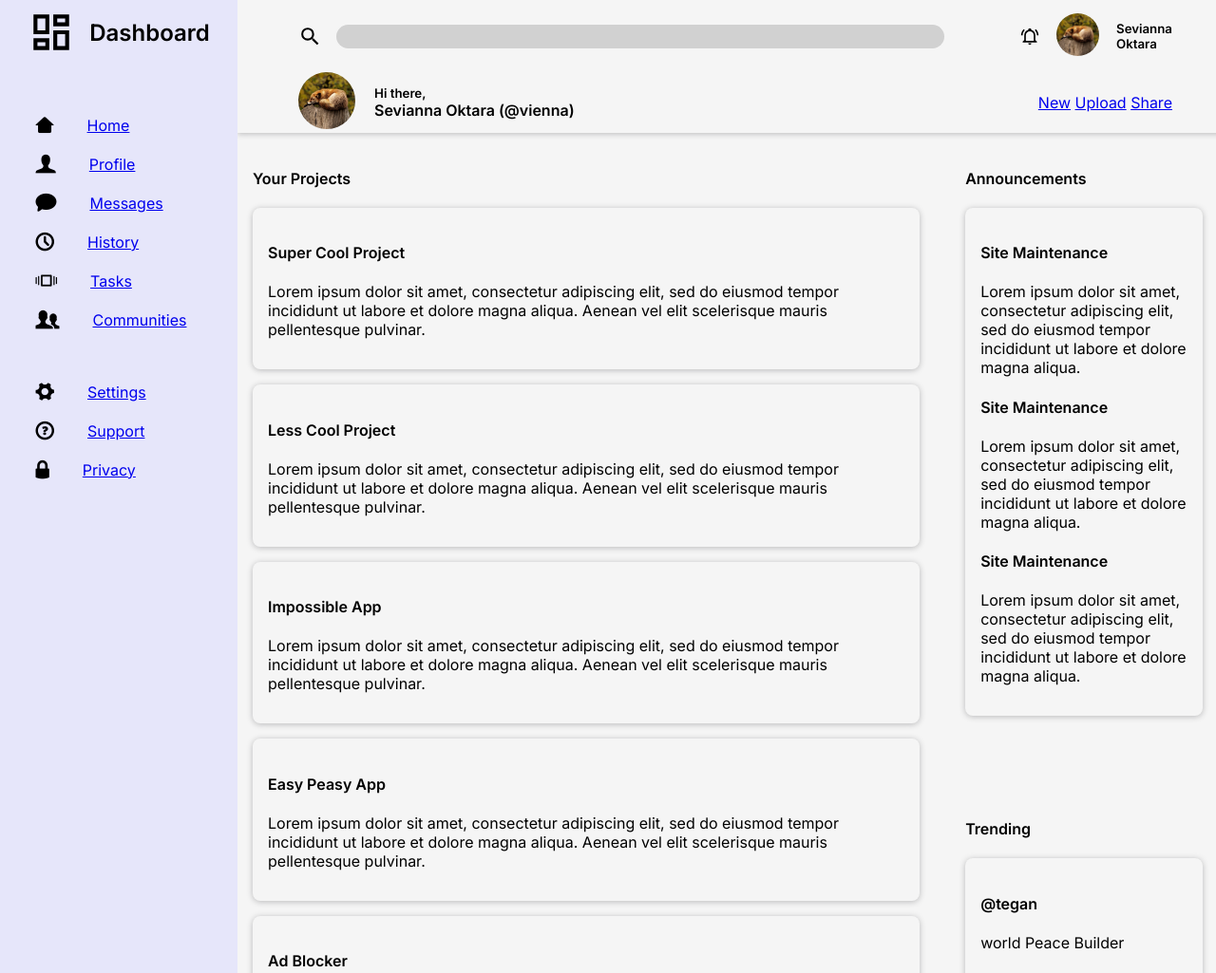
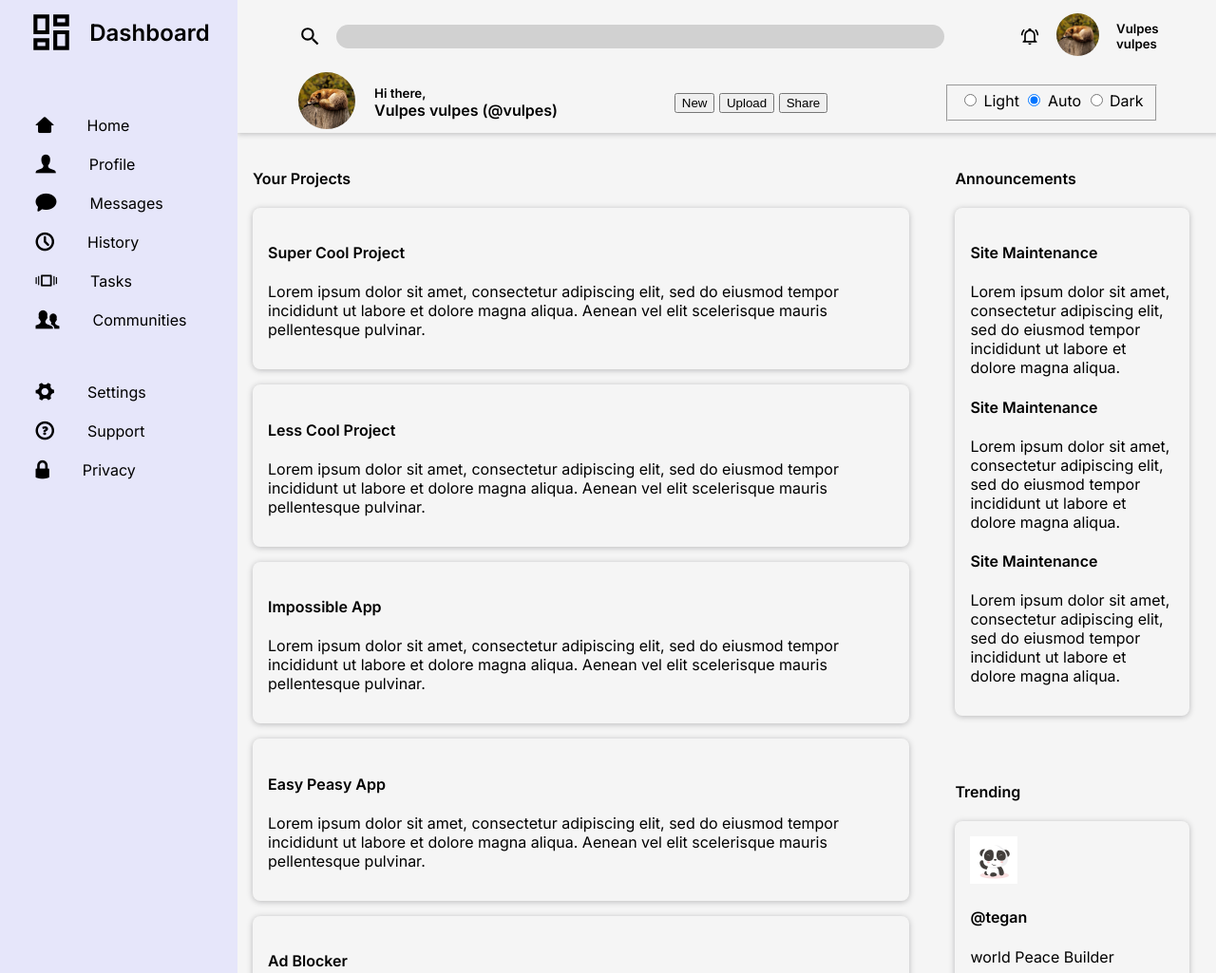
Before and after one commit to viennao/admin-dashboard, a plain HTML site: page index.html in a window 1280 px wide. Shown: the top 1025 px of the page at 95% size. Drawn offline with Linux system fonts and the light colour scheme.

Commit message:
added user profile photos to trending card and dark mode toggle

```diff
--- a/index.html
+++ b/index.html
@@ -13,6 +13,7 @@
       rel="stylesheet"
       href="css\mfglabs-iconset-master\mfglabs_iconset.css"
     />
+    <script src="script.js" defer></script>
     <title>Admin Dashboard</title>
   </head>
   <body>
@@ -33,7 +34,7 @@
             <div id="sm-userProfile">
               <img src="img/fox.jpg" alt="" width="45" />
             </div>
-            <div id="sm-username"><h5>Sevianna Oktara</h5></div>
+            <div id="sm-username"><h5>Vulpes vulpes</h5></div>
           </div>
         </div>
         <div class="container2">
@@ -41,13 +42,47 @@
             <div id="pp"><img src="img/fox.jpg" alt="" width="60" /></div>
             <div id="username">
               <h5>Hi there,</h5>
-              <h4>Sevianna Oktara (@vienna)</h4>
+              <h4>Vulpes vulpes (@vulpes)</h4>
             </div>
           </div>
           <div id="links">
-            <a href="#" class="link-header">New</a>
-            <a href="#" class="link-header"> Upload</a>
-            <a href="#" class="link-header">Share</a>
+            <button href="#" class="link-header">New</button>
+            <button href="#" class="link-header">Upload</button>
+            <button href="#" class="link-header">Share</button>
+          </div>
+          <div>
+            <fieldset class="toggle-group" id="colorScheme">
+              <label>
+                <input
+                  type="radio"
+                  name="color-scheme"
+                  id="color-scheme-light"
+                  value="0"
+                  data-sr
+                />
+                Light
+              </label>
+              <label>
+                <input
+                  type="radio"
+                  name="color-scheme"
+                  value="auto"
+                  checked
+                  data-sr
+                />
+                Auto
+              </label>
+              <label>
+                <input
+                  type="radio"
+                  name="color-scheme"
+                  id="color-scheme-dark"
+                  value="1"
+                  data-sr
+                />
+                Dark
+              </label>
+            </fieldset>
           </div>
         </div>
       </header>
@@ -60,54 +95,44 @@
           <div class="links">
             <div id="home">
               <i class="icon-home icon2x"></i>
-              <a href="#">Home</a>
+              <span>Home</span>
             </div>
             <div class="profile">
               <i class="icon-user icon2x"></i>
-              <a href="#" id="profile">Profile</a>
+              <span>Profile</span>
             </div>
             <div class="messages">
               <i class="icon-message icon2x"></i>
-              <a href="#" id="messages">Messages</a>
+              <span>Messages</span>
             </div>
             <div class="history">
               <i class="icon-clock icon2x"></i>
-              <a href="#">History</a>
+              <span>History</span>
             </div>
             <div class="tasks">
               <i class="icon-coverflow_line icon2x"></i>
-              <a href="#" class="tasks">Tasks</a>
+              <span>Tasks</span>
             </div>
             <div class="communities">
               <i class="icon-users icon2x"></i>
-              <a href="#" class="communities">Communities</a>
+              <span>Communities</span>
             </div>
           </div>
           <div class="links">
             <div id="settings">
               <i class="icon-settings icon2x"></i>
-              <a href="#">Settings</a>
+              <span>Settings</span>
             </div>
             <div id="supports">
               <i class="icon-white_question icon2x"></i>
-              <a href="#">Support</a>
+              <span>Support</span>
             </div>
             <div id="privacy">
               <i class="icon-lock icon2x"></i>
-              <a href="#">Privacy</a>
+              <span>Privacy</span>
             </div>
           </div>
         </nav>
-
-        <!-- <div class="cr">
-          <p>
-            Copyright ©
-            <script>
-              document.write(new Date().getFullYear());
-            </script>
-            Vienna O.
-          </p>
-        </div> -->
       </div>
       <div class="content">
         <div class="box" id="projects">
@@ -213,18 +238,29 @@
           <h4>Trending</h4>
           <div class="content-wrapper">
             <div class="users-trending" id="user1">
+              <img src="img/panda.jpg" alt="" width="50" />
+              <div class="txt">
                 <h4>@tegan</h4>
                 <p>world Peace Builder</p>
               </div>
+            </div>
             <div class="users-trending" id="user2">
+              <img src="img/img1.jpg" alt="" width="50" />
+              <div class="txt">
                 <h4>@morgan</h4>
                 <p>Super Cool Project</p>
               </div>
+            </div>
             <div class="users-trending" id="user3">
+              <img src="img/img2.jpg" alt="" width="50" />
+              <div class="txt">
                 <h4>@kendall</h4>
                 <p>Life Changing App</p>
               </div>
+            </div>
             <div class="users-trending" id="user4">
+              <img src="img/avocado.jpg" alt="" width="50" />
+              <div class="txt">
                 <h4>@alex</h4>
                 <p>No Traffic Maker</p>
               </div>
@@ -232,5 +268,6 @@
           </div>
         </div>
       </div>
+    </div>
   </body>
 </html>
```
Also changed, not shown: img/img1.jpg (added), img/img2.jpg (added). Lines whose indentation alone changed are shown as unchanged.
